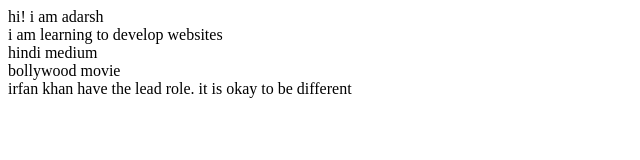
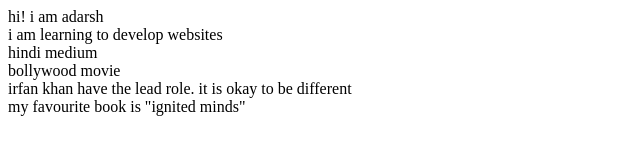
Before and after one commit to adkuakku/adarsh-kushwaha-site, a plain HTML site: page index.html in a window 1280 px wide. Shown: the whole page, without its empty margins (0-640 px from the left). Drawn offline with Linux system fonts and the light colour scheme.

Commit message:
update book detail

```diff
--- a/index.html
+++ b/index.html
@@ -13,5 +13,7 @@
     bollywood movie <br>
     irfan khan have the lead role.
     it is okay to be different
+    <br>
+    my favourite book is "ignited minds"
 </body>
 </html>
```
